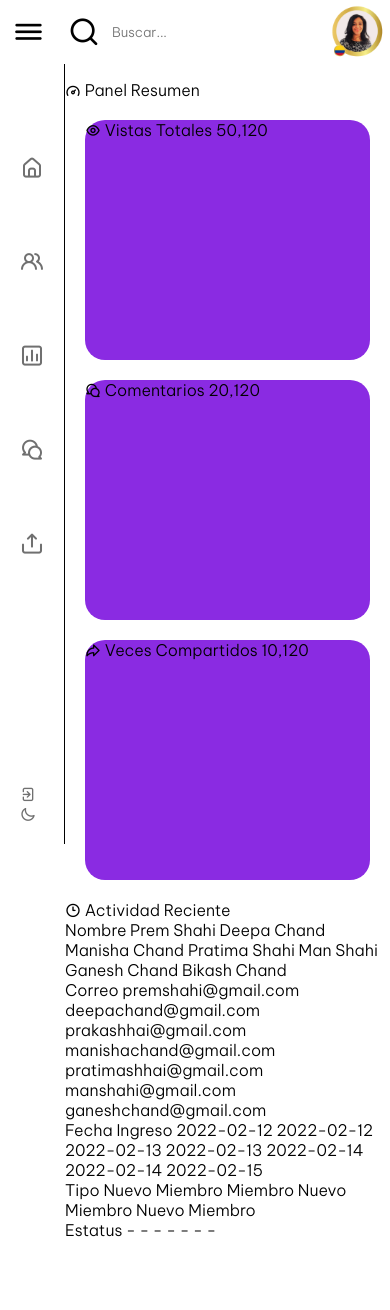
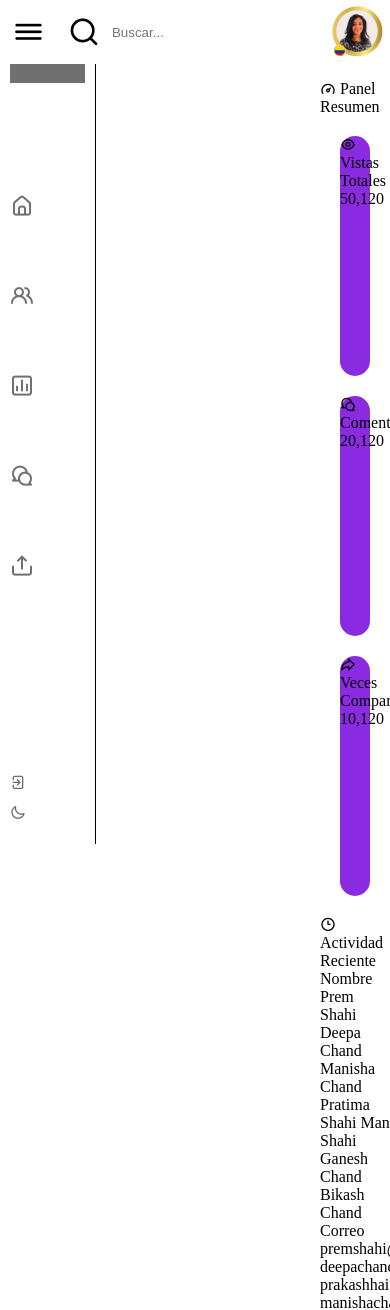
Before and after one commit to AlejandroCarpioH/mv_prototipo, a PHP site: page /pages/adminPanel.html in a window 390 px wide. Shown: the top 1310 px of the page. Before the commit the page ends 1237 px from the top, so only its background shows below. Run offline with PHP 8.4, Linux system fonts and the light colour scheme.

Commit message:
mejorando css responsive adminpanel

```diff
--- a/pages/adminPanel.css
+++ b/css/adminPanel.css
@@ -7,10 +7,18 @@
 }
 
 .dashboard{
+    margin-left: 20rem;
     z-index: 2;
     min-height: 100vh;
     background-color: white;
     overflow: hidden;
+    transition: all .5s;
+}
+.dashboard-reduce{
+    margin-left: 3rem;
+}
+.dashboard-reduce-mobile{
+    margin-left: 0;
 }
 /* logo */
 .logo-image{
@@ -22,7 +30,9 @@
 }
 
 .logo-container{
+    background-color: #707070;
     display: flex;
+    height: 5rem;
     justify-content: center;
     align-items: center;
 }
@@ -36,20 +46,29 @@
 
 }
 .nav-adminPanel{
-    width: 20%;
+    width: 20rem;
+    /* max-width: 20%; */
+    /* background-color: #707070; */
     z-index: 1;
-    position: absolute;
-    transition: all .3s;
+
+    transition: all .5s;
     height: 100vh;
     border-right: 1px solid black;
-    padding: 20px;
+    padding: 10px;
     box-sizing: border-box;
-    position: sticky;
+    position: fixed;
 
     top: 0;
     & li {
+        height: 30px;
+        /* width: 100%; */
         list-style: none;
         & a{
+            /* width: 100%; */
+            /* background-color: rebeccapurple; */
+            display: flex;
+            /* justify-content: center; */
+            /* background-color: rosybrown; */
             text-decoration: none;
             color: var(--text-adminPanel-color)
         }
@@ -57,7 +76,7 @@
 
 }
 .nav-adminPanel span{
-    position: absolute;
+    /* position: absolute; */
     transition: all .6s;
 }
 .adminPanel-container{
@@ -83,6 +102,11 @@
     justify-content: space-around;
     & li  {
         font-size: 1.5rem;
+        /* & a{
+            background-color: rgb(213, 196, 230);
+            display: flex;
+            justify-content: center;
+        } */
     }
 
 }
@@ -122,8 +146,30 @@ div[class='top'] input[type='checkbox']:checked ~ .container {
 /* esconde el nav cuanod la pantalla es mayor a 800px */
 .nav-adminPanelHidden .nav-adminPanel{
 
-    width: 0%;
-    padding: 0;
+    width: 3rem;
+    padding: 10px;
+    /* transition: all 1s; */
+    /* background-color: rebeccapurple; */
+    & span{
+        width: 0;
+        transition: width 0s 1s linear 1s ;
+        opacity: 0;
+         visibility: hidden;
+
+    }
+    & li {
+        justify-content: center;
+    }
+
+}
+/* esconde el nav cuanod la pantalla es menor a 800px <- falta arreglar la descripcion xd */
+
+.nav-adminPanelHiddenMobil .nav-adminPanel {
+
+    width: 0rem;
+
+    border-right: 0px solid white;
+
     & span{
         display: none;
         transition: opacity 0.2s linear;
@@ -131,25 +177,22 @@ div[class='top'] input[type='checkbox']:checked ~ .container {
 
     }
 
-}
-/* esconde el nav cuanod la pantalla es mayor a 800px */
-
-.nav-adminPanelHiddenMobil .nav-adminPanel {
-
-    width: 0%;
-    padding: 0;
-    & span{
-        display: none;
-        transition: opacity 0.2s linear;
-        opacity: 0;
-
+    &li{
+        justify-content: center;
     }
 
 }
 
 @media (max-width: 800px) {
-    .nav-adminPanel span{
-        display: none;
+    .nav-adminPanel{
+
+        width: 6rem;
+        & li{
+            justify-content: center;
+        }
+        & span {
+            display: none;
+        }
     }
 }
 @media (max-width: 500px) {
--- a/index1.html
+++ b/index1.html
@@ -1,3 +1,4 @@
+<!-- pagina de prueba -->
 <!DOCTYPE html>
 <html lang="en">
 
--- a/js/adminPanel.js
+++ b/js/adminPanel.js
@@ -1,13 +1,16 @@
 const uil = document.querySelector(".sidebar-toggle")
 const bodyAdminPanel = document.querySelector(".body-adminPanel")
+const dashboard = document.querySelector(".dashboard")
 uil.addEventListener("click", () => {
     // alert("asdas")
     if (window.innerWidth > 800) {
 
+        dashboard.classList.toggle("dashboard-reduce")
         bodyAdminPanel.classList.toggle("nav-adminPanelHidden")
     } else {
         // alert("asdas")
         //bodyAdminPanel.classList.remove("nav-adminPanelHidden")
+        dashboard.classList.toggle("dashboard-reduce-mobile")
         bodyAdminPanel.classList.toggle("nav-adminPanelHiddenMobil")
     }
 })
--- a/pages/adminPanel.html
+++ b/pages/adminPanel.html
@@ -7,10 +7,10 @@
     <meta name="viewport" content="width=device-width, initial-scale=1.0">
 
     <!----======== CSS ======== -->
-    <link rel="stylesheet" href="css/style.css">
+    <!-- <link rel="stylesheet" href="css/style.css"> -->
     <!----===== Iconos unicons ===== -->
     <link rel="stylesheet" href="https://unicons.iconscout.com/release/v4.0.0/css/line.css">
-    <link rel="stylesheet" href="adminPanel.css">
+    <link rel="stylesheet" href="../css/adminPanel.css">
 
     <title> Panel de Administradyor </title>
 </head>
@@ -20,7 +20,7 @@
         <div class="adminPanel-container">
             <div class="logo-container">
                 <div class="logo-image">
-                    <img src="../images/logo.png" alt="">
+                    <!-- <img src="../images/logo.png" alt=""> -->
                 </div>
 
                 <span class="logo_name">Bienvenida Karen</span>
@@ -28,10 +28,12 @@
 
             <div class="menu-items">
                 <ul class="nav-links">
-                    <li><a href="#">
+                    <li>
+                        <a href="#">
                             <i class="uil uil-estate"></i>
                             <span class="link-name">Resumen</span>
-                        </a></li>
+                        </a>
+                    </li>
                     <li><a href="#">
                             <i class="uil uil-users-alt"></i>
                             <span class="link-name">Usuarios</span>
--- a/pages/index2.html
+++ b/pages/index2.html
@@ -1,3 +1,4 @@
+<!-- pagina de prueba -->
 <!DOCTYPE html>
 <html lang="en">
 
```
